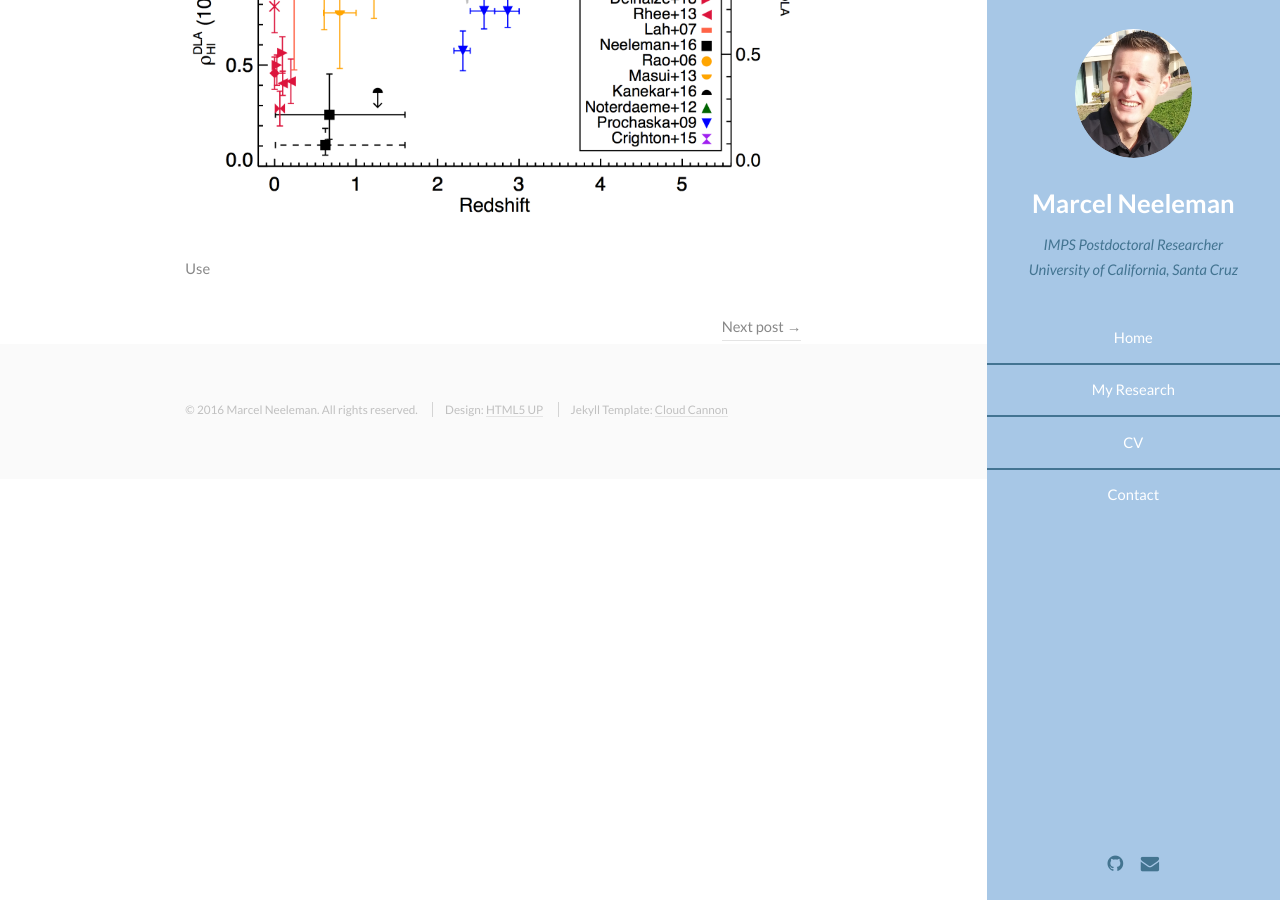
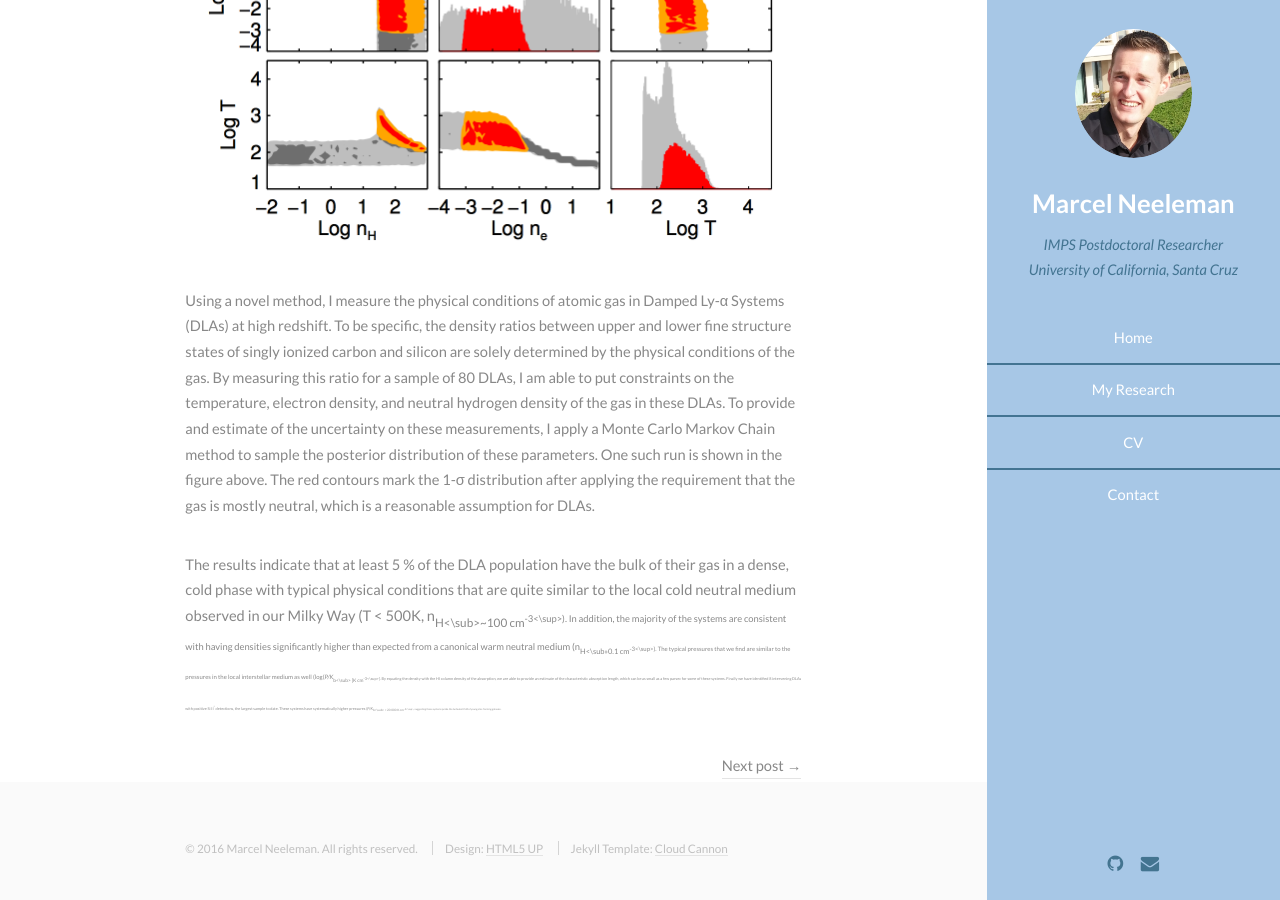
Before and after one commit to mneeleman/mneeleman.github.io, a Jekyll site: the page built from _posts/2015-02-03-SiC.md, in a window 1280 px wide and 900 px high, scrolled down 558 px. Built offline with Jekyll 4.4.1, drawn with Linux system fonts in a browser that asks for light colours; some of the changed text lies outside the part shown.

Commit message:
added SiC research

```diff
--- a/_posts/2015-02-03-SiC.md
+++ b/_posts/2015-02-03-SiC.md
@@ -1,7 +1,37 @@
 ---
 layout: post
-title: The HI Content of the Universe over the Past 10 Gyrs
+title: Probing the Physical Conditions of Atomic Gas at High Redshift
 ---
-<img src="{{ site.baseurl }}/images/Rho-HI.png">
+<img src="{{ site.baseurl }}/images/SiC.png">
 
-Use
+Using a novel method, I measure the physical conditions of atomic gas
+in Damped Ly-&alpha; Systems (DLAs) at high redshift. To be specific,
+the density ratios between upper and lower fine structure states of singly
+ionized carbon and silicon are solely determined by the physical
+conditions of the gas. By measuring this ratio for a sample of 80
+DLAs, I am able to put constraints on the temperature, electron
+density, and neutral hydrogen density of the gas in these DLAs. To
+provide and estimate of the uncertainty on these measurements, I apply
+a Monte Carlo Markov Chain method to sample the posterior distribution
+of these parameters. One such run is shown in the figure above. The
+red contours mark the 1-&sigma; distribution after applying the
+requirement that the gas is mostly neutral, which is a reasonable
+assumption for DLAs.
+
+The results indicate that at least 5 % of the DLA population have the bulk of
+their gas in a dense, cold phase with typical physical conditions that
+are quite similar to the local cold neutral medium observed in our
+Milky Way (T < 500K, n<sub>H<\sub>~100 cm<sup>-3<\sup>). In addition,
+the majority of the systems are consistent with having densities
+significantly higher than expected from a canonical warm neutral
+medium (n<sub>H<\sub>>0.1 cm<sup>-3<\sup>). The typical
+pressures that we find are similar to the pressures in the local
+interstellar medium as well (log(_P/K_<sub>b<\sub>
+[K cm<sup>-3<\sup>]. By equating the density with the HI column density
+of the absorption, we are able to provide an estimate of the
+characteristic absorption length, which can be as small as a few
+parsec for some of these systems. Finally we have identified 8
+intervening DLAs with positive Si II<sup>*</sup> detections, the
+largest sample to date. These systems have systematically higher
+pressures (_P/K_<sub>b<\sub> > 20 000 K cm<sup>-3<\sup>, suggesting
+these systems probe the turbulent ISM of young star-forming galaxies.
```
Also changed, not shown: images/SiC.png (added).
